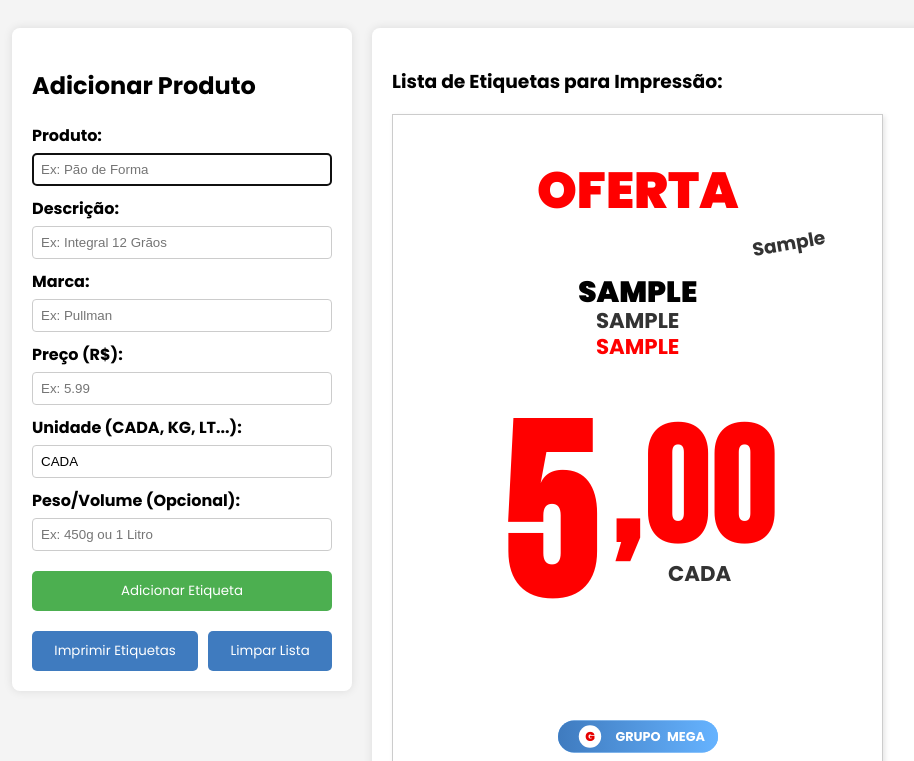
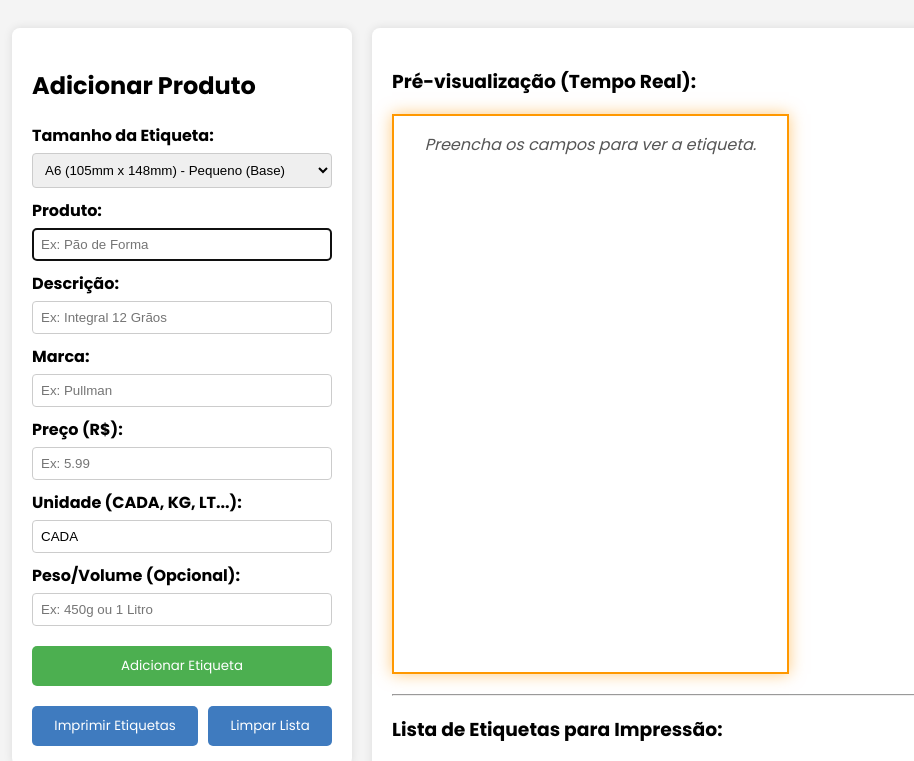
Before and after one commit to Lucascoelhu/EtiquetasGrupoMega, a plain HTML site: page index_PrecoCheio.html in a window 1280 px wide. Both pictures are taken after typing "Sample", "Sample", "Sample", "5", "Sample" into the empty fields and a click on the button "Adicionar Etiqueta". Shown: the top 761 px of the page, without its empty margins (16-930 px from the left). Drawn offline with Linux system fonts and the light colour scheme.

Commit message:
index_PrecoCheio.html

```diff
--- a/index_PrecoCheio.html
+++ b/index_PrecoCheio.html
@@ -3,11 +3,9 @@
   <head>
     <meta charset="UTF-8">
     <meta name="viewport" content="width=device-width, initial-scale=1.0">
-    <title>Gerador de Etiquetas de Oferta Aprimorado - Final</title>
-
+    <title>Gerador de Etiquetas de Oferta Aprimorado - Escala de Fonte</title>
     <style>
       /* ==================== IMPORT DE FONTES ==================== */
-        /* Importa as fontes Poppins (geral) e Bebas Neue (preço) */
       @import url('https://fonts.googleapis.com/css2?family=Bebas+Neue&family=Poppins:wght@400;700;900&display=swap');
 
       /* ==================== ESTILOS GERAIS E FORMULÁRIO ==================== */
@@ -41,7 +39,8 @@
       }
 
       .formulario input[type="text"],
-        .formulario input[type="number"] {
+      .formulario input[type="number"],
+      .formulario select {
         width: 100%;
         padding: 8px;
         box-sizing: border-box;
@@ -70,7 +69,8 @@
         color: white;
       }
 
-        #btnPrint, #btnLimpar {
+      #btnPrint,
+      #btnLimpar {
         background-color: #3f7bbf;
         color: white;
       }
@@ -89,157 +89,161 @@
         display: flex;
         flex-wrap: wrap;
         gap: 10px;
+        margin-top: 20px;
       }
 
       /* ==================== ESTILO DA ETIQUETA DE OFERTA ==================== */
+
       .etiqueta {
-            width: 130mm; /* Largura da etiqueta */
-            height: 180mm; /* Altura da etiqueta */
+        --fator-escala: 1; /* Padrão, será sobrescrito pelo JS */
 
         border: 1px solid #ccc;
-            padding: 10mm;
         display: inline-block;
         box-sizing: border-box;
         page-break-inside: avoid;
         background-color: #fff;
+        /* Habilita o Flexbox para posicionar o conteúdo e a logo */
+        display: flex;
+        flex-direction: column;
+        /* CORREÇÃO: Alinha conteúdo ao topo e empurra a logo para o fundo */
+        justify-content: space-between;
+        position: relative;
+        overflow: hidden;
+        box-shadow: 2px 2px 5px rgba(0, 0, 0, 0.1);
+        transition: width 0.3s ease, height 0.3s ease;
+      }
 
+      /* CONTAINER INTERNO: Ocupa o espaço necessário, sem crescer */
+      .etiqueta-conteudo {
+          width: 100%;
+          /* CORREÇÃO: Removido flex-grow: 1; */
+          box-sizing: border-box;
+          padding: 10mm;
           display: flex;
           flex-direction: column;
           align-items: center;
-            justify-content: space-between;
+          justify-content: flex-start;
           position: relative;
-            overflow: hidden;
-
-            box-shadow: 2px 2px 5px rgba(0, 0, 0, 0.1);
+          /* Adiciona uma margem inferior para dar espaço à logo (opcional, pode ser removido) */
+          margin-bottom: 5pt;
       }
 
+      #preview-etiqueta {
+        border: 2px solid #ff9800;
+        box-shadow: 0 0 15px rgba(255, 152, 0, 0.5);
+        margin-bottom: 20px;
+      }
+
+      /* Estilos Internos - USANDO CALC() E VAR(--FATOR-ESCALA) */
       .oferta-tag {
-            font-size: 38pt;
+        font-size: calc(38pt * var(--fator-escala));
         color: #ff0000;
         font-weight: 900;
         text-transform: uppercase;
-            margin-bottom: 5pt;
+        margin-bottom: calc(5pt * var(--fator-escala));
       }
 
-        /* Contêiner para o nome do produto, descrição e marca */
       .info-produto-container {
         width: 100%;
         text-align: center;
-            margin-bottom: 4pt;
+        margin-bottom: calc(4pt * var(--fator-escala));
         color: #ff0000;
       }
 
       .nome-produto {
-            font-size: 22pt;
+        font-size: calc(20pt * var(--fator-escala));
         font-weight: 900;
         text-transform: uppercase;
         line-height: 1.1;
         color: #000;
-
-            position: relative;
-            top: 30pt;
+        margin-top: calc(15pt * var(--fator-escala));
       }
 
-        .descricao-produto {
-            font-size: 16pt;
+      .descricao-produto, .marca-produto {
+        font-size: calc(16pt * var(--fator-escala));
         font-weight: 600;
-            color: #333;
         line-height: 1.2;
         text-transform: uppercase;
-
-            position: relative;
-            top: 30pt;
-        }
-
-        .marca-produto {
-            font-size: 16pt;
-            font-weight: 600;
-            color: #ff0000;
-            line-height: 1.2;
-            text-transform: uppercase;
-
-            position: relative;
-            top: 30pt;
+        margin-top: calc(5pt * var(--fator-escala));
       }
 
       .peso-produto {
         position: absolute;
-            top: 30mm;
-            right: 15mm;
-            font-size: 14pt;
+        top: calc(5mm * var(--fator-escala));
+        right: calc(5mm * var(--fator-escala));
+        font-size: calc(14pt * var(--fator-escala));
         font-weight: 700;
         color: #333;
-            transform: rotate(-10deg);
+        z-index: 10;
       }
 
-        /* NOVO CONTÊINER PARA CENTRALIZAR O PREÇO E O 'CADA' JUNTOS */
       .preco-e-unidade {
         width: 100%;
         display: flex;
         flex-direction: column;
-            align-items: center; /* Centraliza horizontalmente */
+        align-items: center;
         justify-content: center;
-            margin-top: 50pt; /* Desce o bloco inteiro */
-            margin-bottom: 50pt;
+        margin-top: calc(20pt * var(--fator-escala));
+        margin-bottom: calc(5pt * var(--fator-escala));
       }
 
       .valor-principal {
-            font-size: 180pt;
+        font-size: calc(150pt * var(--fator-escala));
         color: #ff0000;
         font-weight: 900;
         line-height: 0.95;
-            letter-spacing: 19pt;
+        letter-spacing: calc(10pt * var(--fator-escala));
         font-family: 'Bebas Neue', sans-serif;
-
-            display: inline-block; /* Permite que ele se alinhe ao lado de outros elementos */
-            text-align: right; /* Garante que o número inteiro termine na borda direita (próximo à vírgula) */
-
+        display: inline-block;
+        text-align: right;
         width: auto;
       }
 
-
       .valor-principal .centavos {
-            font-size: 120pt;
+        font-size: calc(105pt * var(--fator-escala));
         line-height: 0.95;
-            letter-spacing: 2pt;
+        letter-spacing: calc(2pt * var(--fator-escala));
         vertical-align: super;
         font-weight: 700;
-            margin-left: -8pt; /* Puxa os centavos mais perto do inteiro */
-            font-family: 'Bebas Neue', sans-serif; /* FONTE ALTERADA */
+        margin-left: calc(-8pt * var(--fator-escala));
+        font-family: 'Bebas Neue', sans-serif;
+        position: relative;
+        top: calc(20pt * var(--fator-escala));
+      }
 
 
-            position: relative;
-            top: 20pt;
-
-        }
-
       .info-adicional {
-            font-size: 16pt;
+        font-size: calc(16pt * var(--fator-escala));
         color: #333;
         font-weight: 700;
         text-transform: uppercase;
-            margin-top: -60pt; /* Puxa o 'CADA' para cima do bloco de preço */
-            align-self: flex-end; /* Alinha o 'CADA' à direita do seu bloco pai */
-            margin-right: 85pt; /* Espaçamento da borda direita do .preco-e-unidade */
+        margin-top: calc(-30pt * var(--fator-escala));
+        align-self: center;
+        margin-right: 0;
+        position: absolute;
+
+        top: 90%;
+        left: 65%;
+        transform: translateX(-50%);
       }
 
       .logo-empresa {
-            width: 120pt;
+        width: calc(120pt * var(--fator-escala));
         height: auto;
-            margin-top: auto;
+        /* Alinha a logo no centro horizontal e a mantém no bottom graças ao justify-content: space-between no .etiqueta */
+        margin-bottom: 5pt;
         display: block;
+        align-self: center;
       }
 
-        /* SVG Logo Style */
       .logo-empresa svg {
-            width: 100%;
-            height: 100%;
+        width: calc(120pt * var(--fator-escala)); /* Largura escalonável */
+        height: auto;
       }
-
 
       /* ==================== ESTILOS DE IMPRESSÃO (A4) ==================== */
       @media print {
-            .formulario, button, .container-principal h2, .container-etiquetas-impressao h3, .botoes-acao {
+        .formulario, button, .container-principal h2, .container-etiquetas-impressao h3, .botoes-acao, #preview-etiqueta, hr {
           display: none;
         }
 
@@ -258,6 +262,7 @@
         }
 
         .etiqueta {
+          --fator-escala: 1 !important;
           border: 1px dashed #ccc;
           margin: 0;
           float: left;
@@ -266,31 +271,32 @@
       }
     </style>
   </head>
-<body>
-
+  <body onload="atualizarPreview()">
     <div class="container-principal">
       <div class="formulario">
         <h2>Adicionar Produto</h2>
-            <form id="formEtiqueta">
+        <label for="tamanhoEtiqueta">Tamanho da Etiqueta:</label>
+        <select id="tamanhoEtiqueta" onchange="atualizarPreview()">
+            <option value="A4">A4 (210mm x 297mm) - Grande</option>
+            <option value="A5">A5 (148mm x 210mm) - Médio</option>
+            <option value="A6" selected>A6 (105mm x 148mm) - Pequeno (Base)</option>
+            <option value="Custom">Customizado (74mm, 105mm)</option>
+        </select>
+
+        <form id="formEtiqueta" oninput="atualizarPreview()">
           <label for="produto">Produto:</label>
           <input type="text" id="produto" placeholder="Ex: Pão de Forma" required>
-
           <label for="descricao">Descrição:</label>
           <input type="text" id="descricao" placeholder="Ex: Integral 12 Grãos">
-
           <label for="marca">Marca:</label>
           <input type="text" id="marca" placeholder="Ex: Pullman">
-
           <label for="precoCheio">Preço (R$):</label>
           <input type="number" id="precoCheio" step="0.01" placeholder="Ex: 5.99" required>
-
           <label for="unidade">Unidade (CADA, KG, LT...):</label>
           <input type="text" id="unidade" value="CADA" placeholder="Ex: CADA, KG, LT" required>
-
           <label for="peso">Peso/Volume (Opcional):</label>
           <input type="text" id="peso" placeholder="Ex: 450g ou 1 Litro">
         </form>
-
         <div class="botoes-acao">
           <button id="btnAddEtiqueta" onclick="adicionarEtiqueta()">Adicionar Etiqueta</button>
         </div>
@@ -299,20 +305,42 @@
           <button id="btnLimpar" onclick="limparEtiquetas()">Limpar Lista</button>
         </div>
       </div>
+      <div class="container-etiquetas-impressao">
+        <h3>Pré-visualização (Tempo Real):</h3>
+        <div id="preview-etiqueta" class="etiqueta">
+          <p style="text-align: center; font-style: italic; color: #555;">Carregando...</p>
+        </div>
 
-        <div class="container-etiquetas-impressao">
+        <hr>
+
         <h3>Lista de Etiquetas para Impressão:</h3>
         <div id="etiquetas-output">
           <p>Use o formulário ao lado e clique em "Adicionar Etiqueta" para montar sua lista.</p>
         </div>
       </div>
     </div>
-
     <script>
       /* ==================== LÓGICA JAVASCRIPT ==================== */
 
+      const LARGURA_REFERENCIA = 105; // Largura do A6 em mm (usada como 100% de escala)
+
+      const TAMANHOS_ETIQUETA = {
+          'A4': { width: '210mm', height: '297mm' },
+          'A5': { width: '148mm', height: '210mm' },
+          'A6': { width: '105mm', height: '148mm' },
+          'Custom': { width: '74mm', height: '105mm' }
+      };
+
+      function getValor(id) {
+        return document.getElementById(id).value.trim();
+      }
+
+      function formatarPreco(preco) {
+        const valor = parseFloat(preco) || 0;
+        return valor.toFixed(2).replace('.', ',');
+      }
+
       function gerarLogoSvg() {
-            // Gera o SVG do logo para incorporação direta
         return `
             <svg viewBox="0 0 100 20">
               <rect x="0" y="0" width="100" height="20" rx="10" fill="#66b3ff" />
@@ -331,81 +359,110 @@
         `;
       }
 
+      function gerarEtiquetaHtml(nomeProduto, descricao, marca, precoCheio, unidade, peso, tamanhoEtiqueta) {
+          const precoFormatado = formatarPreco(precoCheio);
+          const partesPreco = precoFormatado.split(',');
+          const reais = partesPreco[0];
+          const centavos = partesPreco[1];
+          const dimensoes = TAMANHOS_ETIQUETA[tamanhoEtiqueta] || TAMANHOS_ETIQUETA.Custom;
+
+          const valorPrincipalHtml = `${reais}<span class="centavos">,${centavos}</span>`;
+
+          let infoProdutoHtml = '';
+          if (nomeProduto) infoProdutoHtml += `<div class="nome-produto">${nomeProduto.toUpperCase()}</div>`;
+          if (descricao) infoProdutoHtml += `<div class="descricao-produto">${descricao.toUpperCase()}</div>`;
+          if (marca) infoProdutoHtml += `<div class="marca-produto">${marca.toUpperCase()}</div>`;
+
+          const logoSvg = gerarLogoSvg();
+          const pesoHtml = peso ? `<div class="peso-produto">${peso}</div>` : '';
+
+          // 1. Definição das dimensões da etiqueta
+          const styleAttr = `width: ${dimensoes.width}; height: ${dimensoes.height};`;
+
+          // 2. CÁLCULO DINÂMICO DA ESCALA DE FONTE
+          const larguraAtualMM = parseFloat(dimensoes.width.replace('mm', ''));
+          const fatorEscala = (larguraAtualMM / LARGURA_REFERENCIA).toFixed(2);
+
+          const styleVariavel = `--fator-escala: ${fatorEscala};`;
+
+
+          return `
+            <div class="etiqueta" style="${styleAttr} ${styleVariavel}">
+                <div class="etiqueta-conteudo">
+                    <div class="oferta-tag">OFERTA</div>
+                    ${pesoHtml}
+                    <div class="info-produto-container">${infoProdutoHtml}</div>
+                    <div class="preco-e-unidade">
+                      <div class="valor-principal">${valorPrincipalHtml}</div>
+                      <div class="info-adicional">${unidade.toUpperCase()}</div>
+                    </div>
+                </div>
+                <div class="logo-empresa">${logoSvg}</div>
+            </div>
+          `;
+      }
+
+      function atualizarPreview() {
+        const nomeProduto = getValor('produto');
+        const precoCheio = parseFloat(getValor('precoCheio'));
+        const tamanhoSelecionado = getValor('tamanhoEtiqueta');
+        const previewDiv = document.getElementById('preview-etiqueta');
+
+        const dimensoes = TAMANHOS_ETIQUETA[tamanhoSelecionado] || TAMANHOS_ETIQUETA.Custom;
+        previewDiv.style.width = dimensoes.width;
+        previewDiv.style.height = dimensoes.height;
+
+        if (nomeProduto && !isNaN(precoCheio) && precoCheio > 0) {
+          const descricao = getValor('descricao');
+          const marca = getValor('marca');
+          const unidade = getValor('unidade') || 'CADA';
+          const peso = getValor('peso');
+
+          const conteudoEtiqueta = gerarEtiquetaHtml(nomeProduto, descricao, marca, precoCheio, unidade, peso, tamanhoSelecionado);
+
+          const parser = new DOMParser();
+          const doc = parser.parseFromString(conteudoEtiqueta, 'text/html');
+
+          const novaEtiqueta = doc.querySelector('.etiqueta');
+
+          if (novaEtiqueta) {
+            previewDiv.style.cssText = novaEtiqueta.style.cssText;
+            previewDiv.innerHTML = novaEtiqueta.innerHTML;
+          }
+
+        } else {
+          previewDiv.innerHTML = '<p style="text-align: center; font-style: italic; color: #555;">Preencha os campos para ver a etiqueta.</p>';
+        }
+      }
+
       function adicionarEtiqueta() {
-            // 1. Pega os valores do formulário
-            const nomeProduto = document.getElementById('produto').value.trim();
-            const descricao = document.getElementById('descricao').value.trim();
-            const marca = document.getElementById('marca').value.trim();
-            const precoCheio = parseFloat(document.getElementById('precoCheio').value);
-            const unidade = document.getElementById('unidade').value.trim() || 'CADA';
-            const peso = document.getElementById('peso').value.trim();
+        const nomeProduto = getValor('produto');
+        const precoCheio = parseFloat(getValor('precoCheio'));
+        const tamanhoSelecionado = getValor('tamanhoEtiqueta');
 
-            const outputDiv = document.getElementById('etiquetas-output');
-
-            // 2. Validação
         if (!nomeProduto || isNaN(precoCheio) || precoCheio <= 0) {
           alert("Por favor, preencha o nome do produto e um preço válido.");
           return;
         }
 
-            // ==========================================================
-            // LÓGICA DE DIVISÃO DO PREÇO (REAIS E CENTAVOS)
-            // ==========================================================
-            // Formata o preço para 'xx,yy'
-            const precoFormatado = precoCheio.toFixed(2).replace('.', ',');
+        const descricao = getValor('descricao');
+        const marca = getValor('marca');
+        const unidade = getValor('unidade') || 'CADA';
+        const peso = getValor('peso');
 
-            // Divide o preço em Reais (inteiro) e Centavos
-            const partesPreco = precoFormatado.split(',');
-            const reais = partesPreco[0];
-            const centavos = partesPreco[1];
+        const outputDiv = document.getElementById('etiquetas-output');
 
-            // Cria o HTML do preço, envolvendo os centavos com a nova classe
-            const valorPrincipalHtml = `${reais}<span class="centavos">,${centavos}</span>`;
-            // ==========================================================
+        const mensagemInicial = outputDiv.querySelector('p');
+        if (mensagemInicial) outputDiv.removeChild(mensagemInicial);
 
-            // Constrói o HTML da descrição e marca, se existirem
-            let infoProdutoHtml = '';
-            if (nomeProduto) {
-                infoProdutoHtml += `<div class="nome-produto">${nomeProduto.toUpperCase()}</div>`;
-            }
-            if (descricao) {
-                infoProdutoHtml += `<div class="descricao-produto">${descricao.toUpperCase()}</div>`;
-            }
-            if (marca) {
-                infoProdutoHtml += `<div class="marca-produto">${marca.toUpperCase()}</div>`;
-            }
-
-            // Cria o HTML da etiqueta
-            const logoSvg = gerarLogoSvg();
-            const pesoHtml = peso ? `<div class="peso-produto">${peso}</div>` : '';
-
-            const novaEtiquetaHtml = `
-                <div class="etiqueta">
-                    <div class="oferta-tag">OFERTA</div>
-                    ${pesoHtml}
-                    <div class="info-produto-container">
-                        ${infoProdutoHtml}
-                    </div>
-
-                    <div class="preco-e-unidade">
-                        <div class="valor-principal">${valorPrincipalHtml}</div>
-                        <div class="info-adicional">${unidade.toUpperCase()}</div>
-                    </div>
-
-                    <div class="logo-empresa">${logoSvg}</div>
-                </div>
-            `;
-
-            // Adiciona a nova etiqueta à lista existente
-            if (outputDiv.querySelector('p')) {
-                outputDiv.innerHTML = '';
-            }
+        const novaEtiquetaHtml = gerarEtiquetaHtml(nomeProduto, descricao, marca, precoCheio, unidade, peso, tamanhoSelecionado);
         outputDiv.innerHTML += novaEtiquetaHtml;
 
-            // 4. Limpa o formulário após a adição
         document.getElementById('formEtiqueta').reset();
-            document.getElementById('unidade').value = 'CADA'; // Mantém o valor padrão
+        document.getElementById('unidade').value = 'CADA';
         document.getElementById('produto').focus();
+
+        atualizarPreview();
       }
 
       function limparEtiquetas() {
@@ -413,6 +470,7 @@
           document.getElementById('etiquetas-output').innerHTML = '<p>Use o formulário ao lado e clique em "Adicionar Etiqueta" para montar sua lista.</p>';
         }
       }
+
     </script>
   </body>
 </html>
```
Lines whose indentation alone changed are shown as unchanged.
